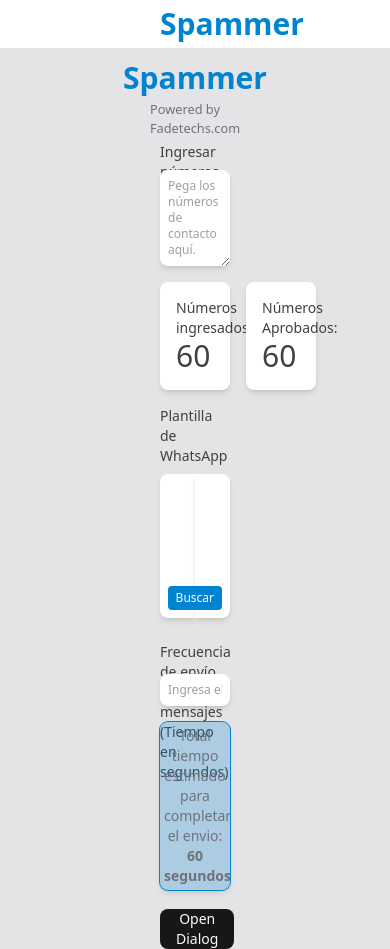
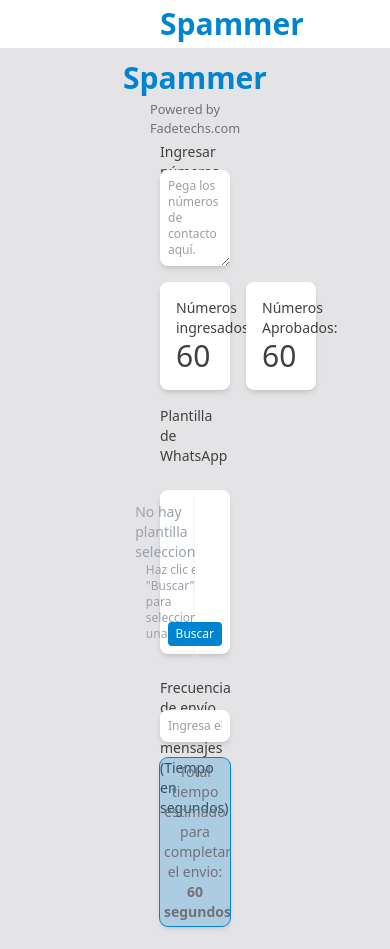
Before and after one commit to EricMartinezLabrin/spammer, a React (Vite) app: page / in a window 390 px wide. Built offline with nearby package versions, Linux system fonts and the light colour scheme; no server answers.

Commit message:
feat: implement WhatsApp template selection and modal functionality

```diff
--- a/src/components/Main.jsx
+++ b/src/components/Main.jsx
@@ -5,6 +5,7 @@
 
 export default function Main() {
   const [showModal, setShowModal] = useState(false);
+  const [selectedTemplate, setSelectedTemplate] = useState(null);
   return (
     <main className='px-40 flex justify-center flex-col items-center gap-1 pt-3'>
       <h1 className='text-3xl text-sky-600 font-semibold'>Spammer</h1>
@@ -25,8 +26,24 @@
           <Counter title='Números ingresados:' id='number-counter' />
           <Counter title='Números Aprobados:' id='number-approved' />
         </section>
-
-        <WhatsTemplate setShowModal={setShowModal} />
+        <h2 className='text-sm'>Plantilla de WhatsApp</h2>
+        <WhatsTemplate
+          name={selectedTemplate?.name || ''}
+          title={
+            selectedTemplate?.components?.find(c => c.type === 'HEADER')
+              ?.text || ''
+          }
+          message={
+            selectedTemplate?.components?.find(c => c.type === 'BODY')?.text ||
+            ''
+          }
+          footer={
+            selectedTemplate?.components?.find(c => c.type === 'FOOTER')
+              ?.text || ''
+          }
+          button={selectedTemplate?.category || ''}
+          setShowModal={setShowModal}
+        />
 
         <label for='intervalo' className='h-6 text-sm'>
           Frecuencia de envío de mensajes (Tiempo en segundos)
@@ -45,7 +62,12 @@
           </span>
         </p>
 
-        <Template showModal={showModal} setShowModal={setShowModal} />
+        <Template
+          showModal={showModal}
+          setShowModal={setShowModal}
+          setSelectedTemplate={setSelectedTemplate}
+          selectedTemplate={selectedTemplate}
+        />
       </form>
     </main>
   );
--- a/src/components/Template.jsx
+++ b/src/components/Template.jsx
@@ -7,41 +7,130 @@
   DialogFooter,
   DialogHeader,
   DialogTitle,
-  DialogTrigger,
 } from '@/components/ui/dialog';
-import { Input } from '@/components/ui/input';
-import { Label } from '@/components/ui/label';
+import WhatsTemplate from '@/components/WhatsTemplate';
+import { useState, useEffect } from 'react';
 
-export default function Template({ setShowModal, showModal }) {
+export default function Template({
+  setShowModal,
+  showModal,
+  setSelectedTemplate,
+  selectedTemplate,
+}) {
+  const [templates, setTemplates] = useState([]);
+  const [tempSelectedTemplate, setTempSelectedTemplate] = useState(null);
+
+  const handleAddTemplate = async () => {
+    try {
+      const response = await fetch(
+        'https://n8n.bdpyc.cl/webhook/aba71eaa-d954-4e53-b7f7-dfd2fe9a10cd'
+      );
+      const data = await response.json();
+
+      // Extraer las plantillas del array anidado
+      const templatesData = data && data[0] && data[0].data ? data[0].data : [];
+
+      setTemplates(templatesData);
+    } catch (error) {
+      console.error('Error fetching templates:', error);
+      setTemplates([]);
+    }
+  };
+
+  // Cuando se abre el modal, inicializar la selección temporal con la actual
+  useEffect(() => {
+    if (showModal) {
+      setTempSelectedTemplate(selectedTemplate);
+    }
+  }, [showModal, selectedTemplate]);
+
+  useEffect(() => {
+    handleAddTemplate();
+  }, []);
+
+  // Manejar el botón Aceptar
+  const handleAccept = e => {
+    e.preventDefault();
+    if (tempSelectedTemplate) {
+      setSelectedTemplate(tempSelectedTemplate);
+    }
+    setShowModal(false);
+  };
+
+  // Manejar el botón Volver (mantener selección anterior)
+  const handleCancel = () => {
+    setTempSelectedTemplate(selectedTemplate);
+    setShowModal(false);
+  };
+
   return (
-    <Dialog open={showModal} onOpenChange={setShowModal}>
+    <Dialog
+      open={showModal}
+      onOpenChange={open => {
+        if (!open) {
+          handleCancel();
+        }
+      }}
+    >
       <form>
-        <DialogTrigger asChild>
-          <Button variant='outline'>Open Dialog</Button>
-        </DialogTrigger>
-        <DialogContent className='sm:max-w-[425px]'>
-          <DialogHeader>
-            <DialogTitle>Edit profile</DialogTitle>
-            <DialogDescription>
-              Make changes to your profile here. Click save when you&apos;re
-              done.
+        <DialogContent className='w-3/4'>
+          <DialogHeader className='items-center'>
+            <DialogTitle>
+              <img src='/svg/open.svg' alt='Open' className='w-9' />
+            </DialogTitle>
+            <DialogDescription className='text-lg font-semibold text-zinc-800'>
+              Plantillas de Whats App
             </DialogDescription>
           </DialogHeader>
-          <div className='grid gap-4'>
-            <div className='grid gap-3'>
-              <Label htmlFor='name-1'>Name</Label>
-              <Input id='name-1' name='name' defaultValue='Pedro Duarte' />
-            </div>
-            <div className='grid gap-3'>
-              <Label htmlFor='username-1'>Username</Label>
-              <Input id='username-1' name='username' defaultValue='@peduarte' />
-            </div>
-          </div>
+          {Array.isArray(templates) &&
+            templates.length > 0 &&
+            templates.map((template, index) => {
+              // Extraer componentes de la plantilla
+              const headerComponent = template.components?.find(
+                c => c.type === 'HEADER'
+              );
+              const bodyComponent = template.components?.find(
+                c => c.type === 'BODY'
+              );
+              const footerComponent = template.components?.find(
+                c => c.type === 'FOOTER'
+              );
+
+              return (
+                <WhatsTemplate
+                  key={template.id || index}
+                  name={template.name || ''}
+                  title={headerComponent?.text || ''}
+                  message={bodyComponent?.text || ''}
+                  footer={footerComponent?.text || ''}
+                  button={template.category || ''}
+                  setShowModal={setShowModal}
+                  onClick={() => setTempSelectedTemplate(template)}
+                  isSelected={
+                    tempSelectedTemplate &&
+                    tempSelectedTemplate.id === template.id
+                  }
+                  showButton={false}
+                />
+              );
+            })}
+
           <DialogFooter>
-            <DialogClose asChild>
-              <Button variant='outline'>Cancel</Button>
-            </DialogClose>
-            <Button type='submit'>Save changes</Button>
+            <Button
+              variant='outline'
+              className='bg-zinc-200 w-1/2 text-zinc-800 hover:text-white'
+              onClick={handleCancel}
+              type='button'
+            >
+              Volver
+            </Button>
+            <Button
+              type='submit'
+              className='bg-sky-600 w-1/2'
+              onClick={handleAccept}
+            >
+              Aceptar
+            </Button>
           </DialogFooter>
         </DialogContent>
       </form>
--- a/src/components/WhatsTemplate.jsx
+++ b/src/components/WhatsTemplate.jsx
@@ -1,6 +1,3 @@
-const template = null;
-const buttonText = template ? 'Cambiar' : 'Buscar';
-
 export default function WhatsTemplate({
   name,
   title,
@@ -8,26 +5,72 @@
   footer,
   button,
   setShowModal,
+  onClick,
+  isSelected,
+  showButton = true,
 }) {
+  const handleTemplateClick = () => {
+    if (onClick) {
+      onClick();
+    }
+  };
+
+  // Si no hay contenido, mostrar mensaje de placeholder
+  const hasContent = name || title || message || footer || button;
+  const buttonText = hasContent ? 'Cambiar' : 'Buscar';
+
   return (
     <section>
-      <h2 className='text-sm'>Plantilla de WhatsApp</h2>
-      <div className='flex relative'>
-        <div className='bg-white rounded-l-md min-h-36 w-1/2 my-2 shadow-md'>
-          <small>{name}</small>
-          <h2>{title}</h2>
-          <p>{message}</p>
-          <small>{footer}</small>
+      <div
+        className={`flex relative transition-all duration-200 ${
+          onClick ? 'cursor-pointer' : ''
+        } ${isSelected ? '' : onClick ? 'hover:bg-gray-50' : ''}`}
+        onClick={handleTemplateClick}
+      >
+        <div
+          className={`bg-white rounded-l-md min-h-36 w-1/2 my-2 shadow-md p-3 ${
+            isSelected ? 'border-l-4 border-sky-500' : ''
+          }`}
+        >
+          {hasContent ? (
+            <>
+              {name && (
+                <small>
+                  Nombre de Plantilla:{' '}
+                  <span className='font-semibold'>{name}</span>
+                </small>
+              )}
+              {title && <h2 className='font-semibold'>{title}</h2>}
+              {message && <p>{message}</p>}
+              {footer && <small>{footer}</small>}
+            </>
+          ) : (
+            <div className='flex flex-col items-center justify-center h-full text-gray-400'>
+              <p className='text-sm'>No hay plantilla seleccionada</p>
+              <p className='text-xs'>
+                Haz clic en "Buscar" para seleccionar una
+              </p>
+            </div>
+          )}
         </div>
-        <div className='bg-white rounded-r-md min-h-36 w-1/2 my-2 shadow-md relative'>
-          <p>{button}</p>
-          <button
-            type='button'
-            onClick={() => setShowModal(true)}
-            className='absolute bottom-2 right-2 bg-sky-600 text-white px-2 py-1 text-xs rounded'
-          >
-            {buttonText}
-          </button>
+        <div
+          className={`bg-white rounded-r-md min-h-36 w-1/2 my-2 shadow-md relative p-3 ${
+            isSelected ? 'border-r-4 border-sky-500' : ''
+          }`}
+        >
+          {button && <p>{button}</p>}
+          {showButton && (
+            <button
+              type='button'
+              onClick={e => {
+                e.stopPropagation();
+                setShowModal(true);
+              }}
+              className='absolute bottom-2 right-2 bg-sky-600 text-white px-2 py-1 text-xs rounded hover:bg-sky-700 transition-colors'
+            >
+              {buttonText}
+            </button>
+          )}
         </div>
       </div>
     </section>
```
Also changed, not shown: src/components/ui/dialog.jsx (+50 -63 lines), public/svg/open.svg (added).
